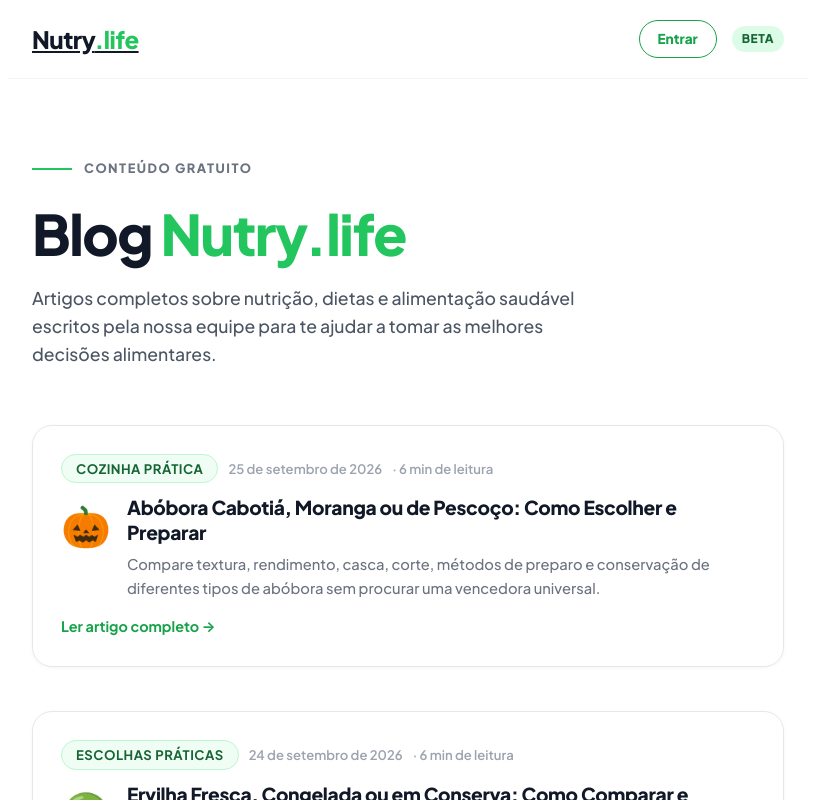
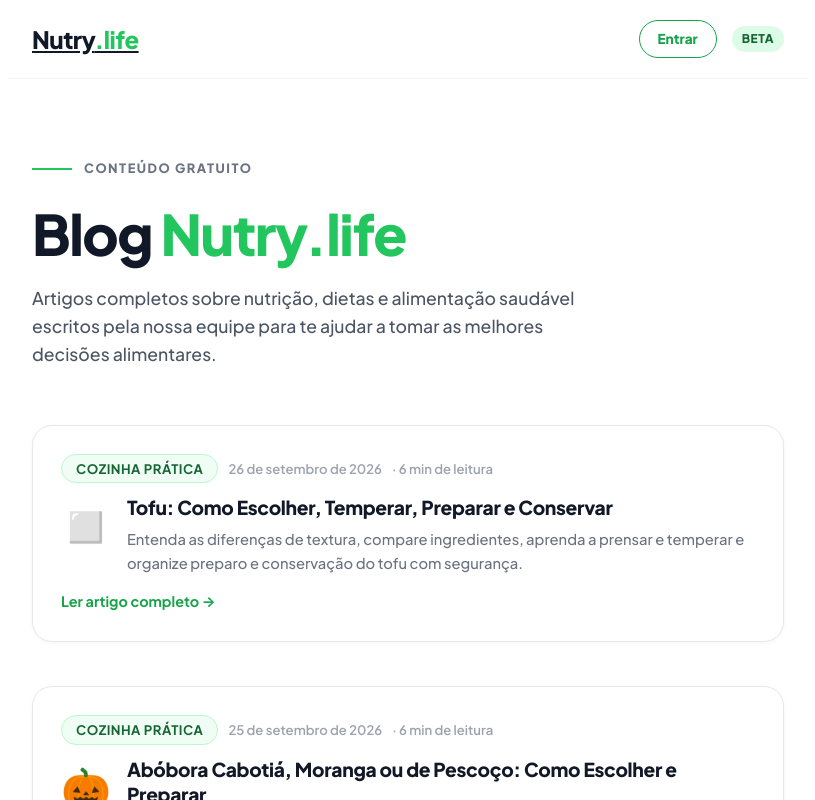
Before and after one commit to elevanceseguros/Nutri, a Next.js app: page /blog in a window 1280 px wide. Shown: the top 800 px of the page, without its empty margins (232-1047 px from the left). Built offline with nearby package versions, Linux system fonts and the light colour scheme.

Commit message:
Adiciona artigo de 26/09 ao índice da Nutry

```diff
--- a/src/app/blog/page.tsx
+++ b/src/app/blog/page.tsx
@@ -14,6 +14,15 @@ export const metadata: Metadata = {
 };
 
 const posts = [
+  {
+    "slug": "tofu-como-escolher-temperar-preparar-conservar",
+    "titulo": "Tofu: Como Escolher, Temperar, Preparar e Conservar",
+    "descricao": "Entenda as diferenças de textura, compare ingredientes, aprenda a prensar e temperar e organize preparo e conservação do tofu com segurança.",
+    "data": "26 de setembro de 2026",
+    "tempo": "6 min de leitura",
+    "tag": "Cozinha prática",
+    "emoji": "◻️"
+  },
   {
     "slug": "abobora-cabotia-moranga-pescoco-como-escolher-preparar",
     "titulo": "Abóbora Cabotiá, Moranga ou de Pescoço: Como Escolher e Preparar",
```
